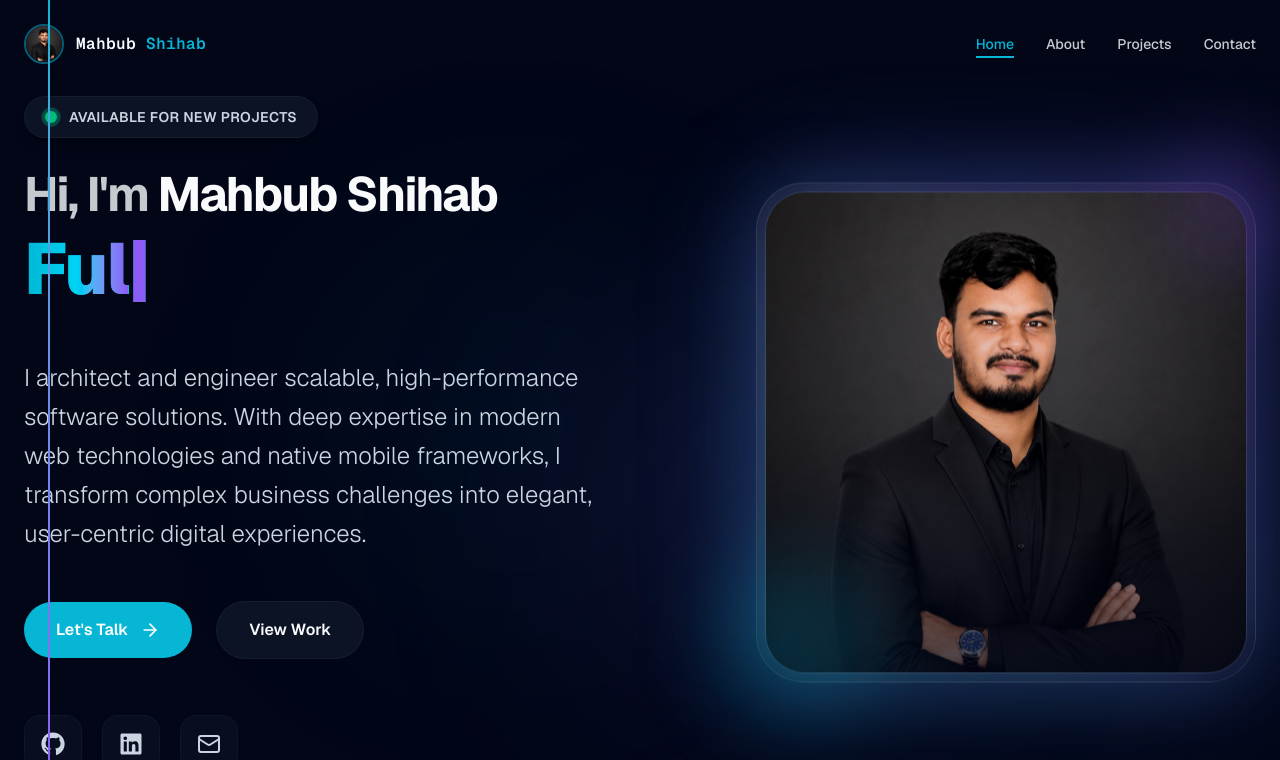
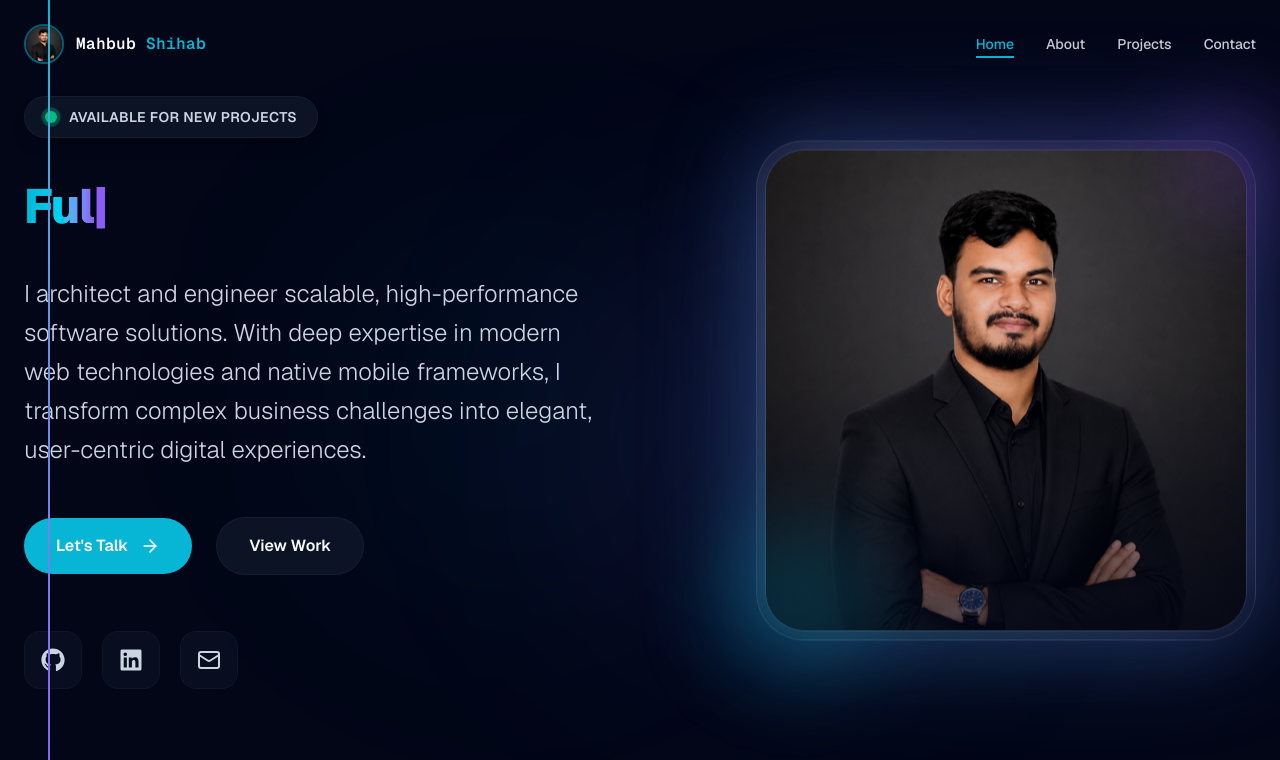
Before and after one commit to mahbubshihab/Portfolio, a Next.js app: page / in a window 1280 px wide. Shown: the top 760 px of the page. Built offline with nearby package versions, Linux system fonts and the light colour scheme.

Commit message:
Remove intro text, adjust typewriter size, and fix overflow in HeroSection

```diff
--- a/src/features/home/HeroSection.tsx
+++ b/src/features/home/HeroSection.tsx
@@ -62,11 +62,8 @@ export function HeroSection() {
             <span className="text-sm text-secondary-foreground font-semibold tracking-wide uppercase">Available for New Projects</span>
           </motion.div>
 
-          <h1 className="text-4xl md:text-5xl lg:text-7xl font-extrabold tracking-tight text-foreground mb-6 leading-[1.2]">
-            <motion.span custom={1} initial="hidden" animate="visible" variants={textVariants} className="block text-3xl md:text-4xl lg:text-5xl text-foreground/80 mb-2 font-bold">
-              Hi, I'm <span className="text-foreground">Mahbub Shihab</span>
-            </motion.span>
-            <motion.div custom={2} initial="hidden" animate="visible" variants={textVariants} className="block text-transparent bg-clip-text bg-gradient-to-r from-primary via-cyan-400 to-accent pb-2 h-[1.5em] mt-2">
+          <h1 className="text-3xl md:text-4xl lg:text-5xl font-extrabold tracking-tight text-foreground mb-6 leading-normal">
+            <motion.div custom={1} initial="hidden" animate="visible" variants={textVariants} className="block text-transparent bg-clip-text bg-gradient-to-r from-primary via-cyan-400 to-accent pb-2">
               <Typewriter
                 options={{
                   strings: [
```
